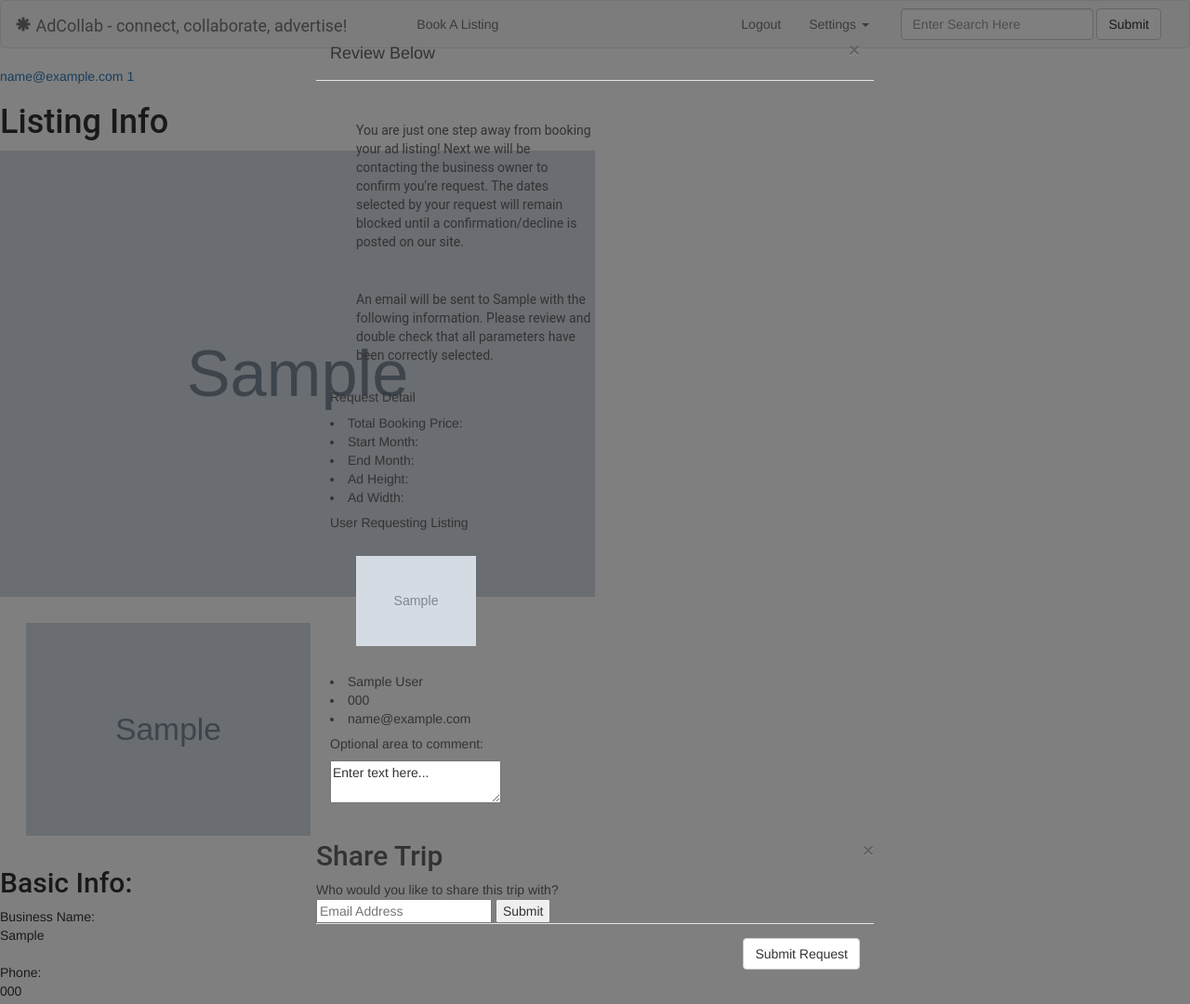
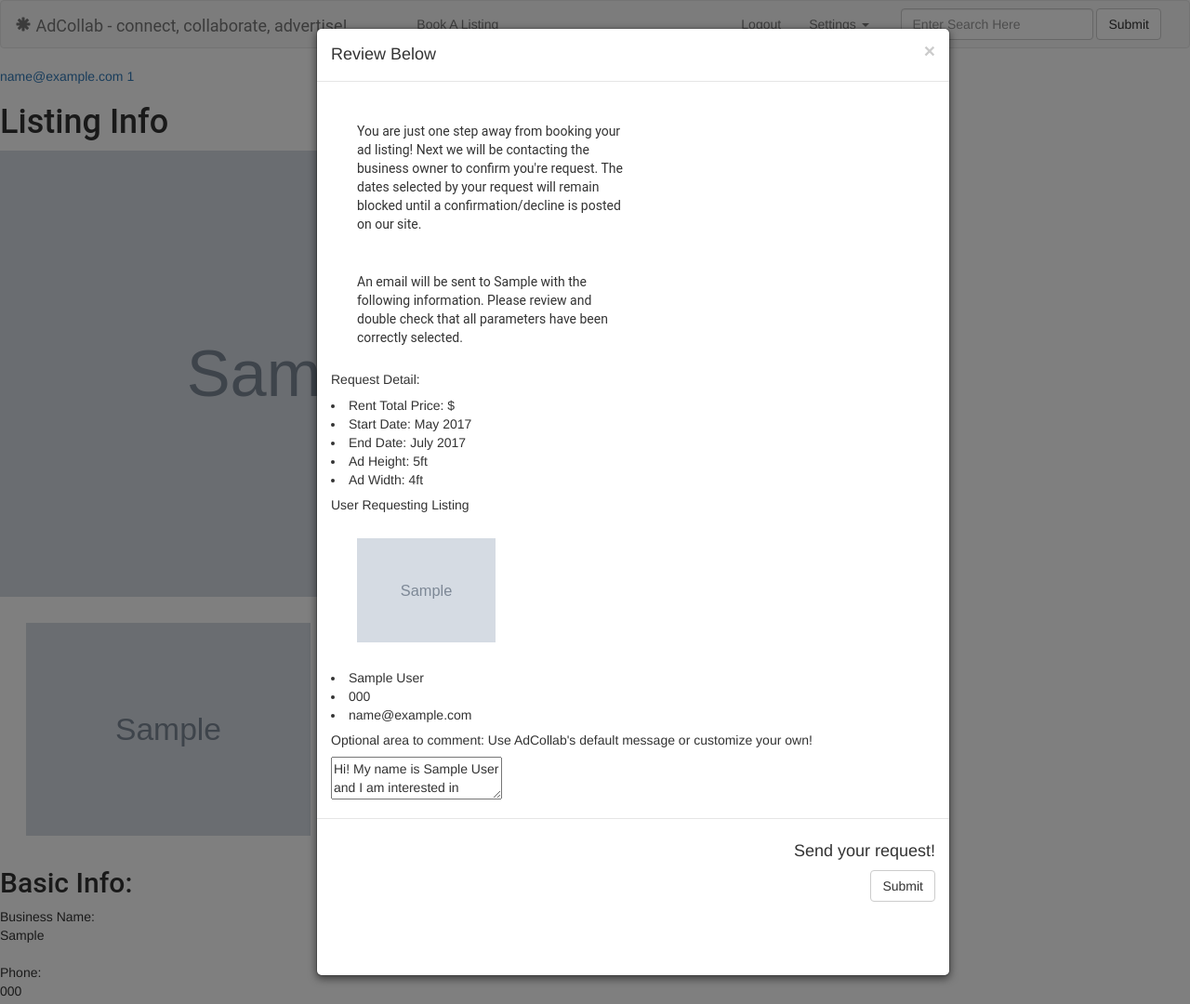
Before and after one commit to dvmazuera/AdCollab-Flask, a Flask app: page /listing/1 in a window 1280 px wide, after a click on "Request This Listing!". Shown: the whole page at 93% size. Run offline with Flask 2, Linux system fonts and the light colour scheme; the visitor is signed in with stand-in values (Sample User, id 1); tables that the repository leaves empty hold one stand-in row (values such as "Sample post"); grey boxes marked "Sample" are stand-in pictures; some libraries are stand-ins or nearby versions.

Commit message:
Got Email to send through properly, but the rental records is not set up.

```diff
--- a/server.py
+++ b/server.py
@@ -2,11 +2,15 @@
 from flask import Flask, jsonify, render_template, request, flash, redirect, session
 from flask_debugtoolbar import DebugToolbarExtension
 from model_project import connect_to_db, db, User, Listings, Rental_Records
+
+import sendgrid
+import os
+from sendgrid.helpers.mail import *
+
+ALLOWED_EXTENSIONS = set(['pdf', 'png', 'jpg', 'jpeg', 'gif'])
 import json
 import bcrypt
 import re
-
-
 
 app = Flask(__name__)
 app.secret_key = "ABC"
@@ -300,10 +304,12 @@
     user_id = session.get("user")
     print user_id
     user = User.query.filter_by(user_id=user_id).first()
+
     user_photo = "/static/img/" + str(user.user_photo)
 
     listing = Listings.query.get(int(listing_id))
     listing_owner_photo = "/static/img/" + str(listing.owner_picture)
+
     listing_image= "/static/img/" + str(listing.listing_photo)
 
 
@@ -392,58 +398,122 @@
 
 
 
+#######################################################################################################
+
+@app.route('/emailDetail.json' , methods=['POST'])
+def email_detail():
+    """Show map of SF with filters."""
+
+    rent_price = int(request.form.get('rent_price'))
+    start_month = request.form.get('startMonth')
+    end_month = request.form.get('endMonth')
+    ad_height = float(request.form.get('adHeight'))
+    ad_width = float(request.form.get('adWidth'))
+    requester_name = request.form.get('requesterName')
+    requester_phone = request.form.get('requesterPhone')
+    requester_email = request.form.get('requesterEmail')
+    requester_comment = request.form.get('requesterComment')
+    listing_email = request.form.get('listingEmail')
+    listing_name = request.form.get('listingName')
+    listing_business = request.form.get('listingBusiness')
+
+    # Retrieves listings from db_queries
+    email = request_email(rent_price, start_month, end_month,ad_height, ad_width, requester_name, requester_phone, requester_email, requester_comment, listing_name, listing_email, listing_business)
+    # confirm = confirm_request_email(rent_price, start_month, end_month,ad_height, ad_width, requester_name, requester_phone, requester_email, requester_comment, listing_name, listing_email, listing_business)
+
+    # record = Rental_Records(listing_id=listing_business, rental_id=requester_name, start_date=start_month, end_date=end_month, total_price=rent_price)
+    # requester_name, requester_phone, requester_email, requester_comment, listing_name, listing_email, listing_business
+
+    # db.session.add(record)
+    # db.session.commit()
+
+
+    return jsonify(email)
 
 
 
-# @app.route('/send_text.json', methods=["POST"])
-# def send_text():
-#     """Creates a new message in the MessagesToSend table"""
+def request_email(rent_price, start_month, end_month,ad_height, ad_width, requester_name, requester_phone, requester_email, requester_comment, listing_name, listing_email, listing_business):
+    print listing_email
+    print listing_business
 
-#     user = User.query.get(session["user"])
-#     if user.phone:
-#         time = request.form.get("cleaningtime")
-#         message = MessageToSend(user_id=session["user"], time= time)
-#         db.session.add(message)
-#         db.session.commit()
-#         result = {'info_message': 'True',
-#                    'number': user.phone}
-#         return jsonify(result)
-#     else:
-#         flash("You must have a phone number to get texts")
-#         result = {'info_message': 'False'}
-#         return jsonify(result)
+    sg = sendgrid.SendGridAPIClient(apikey=os.environ.get('SENDGRID_API_KEY'))
+    from_email = Email("dvmazuera@gmail.com")
+    to_email = Email("dvmcoupons@gmail.com")
+    subject = "Your Listing:'" + listing_business + "' has Received a Request!"
+    # content = Content("text/html", "<p> Hello " +listing_name + "! </p><br><p>"+ requester_name + " has shown interest in your listing! He would like to rent " + ad_height + "ft by " + ad_width + "ft of your available listing space for the months: " + start_month + " through " + end_month + " for a grand total of: $" + rent_price + ".</p><br><br><p>Here is a short comment from him: "+ requester_comment +" </p> CLICK <a href=\"" + link + "\">here</a> to see the info on your listing page and CONFIRM or DECLINE this request.</p><br><br><p>-AdCollab Marketing Team</p>")
+    content = Content("text/html", "Hello ")
+    mail = Mail(from_email, subject, to_email, content)
+    response = sg.client.mail.send.post(request_body=mail.get())
+    print(response.status_code)
+    print(response.body)
+    print(response.headers)
+
+
+
+
+#     sg = sendgrid.SendGridAPIClient(apikey=os.environ.get('SENDGRID_API_KEY'))
+#     from_email = Email("dvmazuera@gmail.com")
+#     to_email = Email("dvmcoupons@gmail.com")
+#     subject = "Sending with SendGrid is Fun"
+#     content = Content("text/plain", "and easy to do anywhere, even with Python")
+#     mail = Mail(from_email, subject, to_email, content)
+#     response = sg.client.mail.send.post(request_body=mail.get())
+#     print(response.status_code)
+#     print(response.body)
+#     print(response.headers)
 
 
 
 
 
 
-
-#######################################################################################################
+# def confirm_request_email(rent_price, start_month, end_month,ad_height, ad_width, requester_name, requester_phone, requester_email, requester_comment, listing_name, listing_email, listing_business):
+#     sg = sendgrid.SendGridAPIClient(apikey=os.environ.get('SENDGRID_API_KEY'))
+#     from_email = Email("request@adcollab.com")
+#     to_email = Email("dvmcoupons@gmail.com")
+#     subject = "Your request has been sent for'" + listing_business + "'! - AdCollab"
+#     # content = Content("text/html", "<p> Hello " +requester_name + "! </p><br><p> This email is to confirm that"+ listing_name + "from"+ listing_business+" has received your request email!</p><br><p> The email shows the following: </p><br><p>'"+ requester_name + "would like to rent " + ad_height + "ft by " + ad_width + "ft of the available listing space for the months: " + start_month + " through " + end_month + " for a grand total of: $" + rent_price + ".</p><br><br><p>Here is a short comment from him: "+ requester_comment +" </p> Once she has CONFIRMED or DECLINED this request, we will notify you through email. </p><br><br><p>-AdCollab Marketing Team</p>")
+#     content = Content("text/html", "Hello ")
+#     mail = Mail(from_email, subject, to_email, content)
+#     response = sg.client.mail.send.post(request_body=mail.get())
+#     response = sg.client.mail.send.post(request_body=mail.get())
+#     print(response.status_code)
+#     print(response.body)
+#     print(response.headers)
 
 
-# @app.route('/process_booking', methods=['POST'])
-# def process_booking():
-#     """Process new booking to DB."""
-
-#     # Get form variables
-#     start_date = request.form.get("start_date")
-#     end_date = request.form.get("end_date")
-#     ad_height = request.form.get("ad_height")
-#     ad_width = request.form.get("ad_width")
-#     price = request.form.get("result")
-
-#     is_active = True
-#     user_id = session.get("user")
 
 
-#     record = Rental_Records(user_id=user_id, start_date=start_date, end_date=end_date,
-#                 ad_height=ad_height, price=price, is_active=is_active)
+
+# @app.route('/submit-request/<listing_id>.json', methods=['POST'])
+# def submit_request(listing_id):
+#     """make trie viewable by another user"""
+
+#     share_email = request.form.get("email")
+#     total_price = request.args.get('rent-price')
+#     start_date = request.args.get('startMonth')
+#     end_date = request.args.get('endMonth')
+#     ad_height = float(request.args.get('adHeight'))
+#     ad_width = float(request.args.get('adWidth'))
+#     requester_id = session['user']
+#     listing_business = Listing.query.get(listing_id).business
+
+#     requester_name = request.args.get('userName')
+#     user_comment = request.args.get('userComment')
+#     listing_link = 'http://localhost:5000/listing/' + listing_id
+
+
+#     owner = User.query.filter_by(email=share_email).all()
+#     owner_id= owner.id
+#     record = Rental_Records(listing_id=listing_id, requester_id=requester_id, owner_id=owner_id, start_date=start_date, end_date=end_date,
+#                 ad_height=ad_height, ad_width=ad_width, total_price=total_price, is_active=is_active)
 
 #     db.session.add(record)
 #     db.session.commit()
 
-#     flash("Booking confirmed!!!")
+#     request_email(share_email, listing_business, requester_name, total_price, start_date, end_date, ad_height, ad_width, user_comment, listing_link)
+
+#     flash("Booking Request Emailed!!!")
 
 #     return redirect("/book_listing")
 
@@ -454,15 +524,14 @@
 
 
 
+@app.route("/book_listing")
+def book_listings():
+    """Show list of listings."""
 
-# @app.route("/book_listing")
-# def book_listings():
-#     """Show list of listings."""
+    rentals = Rental_Records.query.order_by('rental_id').all()
 
-#     rentals = Rental_Records.query.order_by('rental_id').all()
-
-#     return render_template("use_rental_confirmation.html",
-#                             rentals=rentals)
+    return render_template("use_rental_confirmation.html",
+                            rentals=rentals)
 
 
 
--- a/static/css/all.css
+++ b/static/css/all.css
@@ -60,3 +60,23 @@
     width:682px;
     height:530px;
 }
+
+.modal-submit-content{
+    width:682px;
+    height:1020px;
+    position: relative;
+    background-color: #fff;
+    -webkit-background-clip: padding-box;
+    background-clip: padding-box;
+    border: 1px solid #999;
+    border: 1px solid rgba(0,0,0,.2);
+    border-radius: 6px;
+    outline: 0;
+    -webkit-box-shadow: 0 3px 9px rgba(0,0,0,.5);
+    box-shadow: 0 3px 9px rgba(0,0,0,.5)
+}
+
+#comment-area{
+  height: 100px;
+  width: 250px;
+}
--- a/templates/listing_details.html
+++ b/templates/listing_details.html
@@ -120,81 +120,98 @@
 
 
 
+<!-- Trigger the modal with a button -->
+<button id="email-modal-button" type="button" class="btn btn-info btn-lg" data-toggle="modal" data-target="#Modal">Request This Listing!</button>
 
-<!-- Trigger the modal with a button -->
-<button type="button" class="btn btn-info btn-lg" data-toggle="modal" data-target="#Modal">Request This Listing!</button>
 <!-- Modal -->
 <div id="Modal" class="modal fade" role="dialog">
   <div class="modal-dialog">
+
     <!-- Modal content-->
     <div class="modal-submit-content">
       <div class="modal-header">
         <button type="button" class="close" data-dismiss="modal">&times;</button>
         <h4 class="modal-title">Review Below</h4>
       </div>
-
       <div class="modal-body">
         <p> You are just one step away from booking your ad listing! Next we will be contacting the business owner to confirm you're request. The dates selected by your request will remain blocked until a confirmation/decline is posted on our site.</p>
         <p> An email will be sent to {{ listing.business }} with the following information. Please review and double check that all parameters have been correctly selected.</p>
-          <h5> Request Detail </h5>
-          <li > Total Booking Price: <span id="modal-total" >&nbsp;</span></li>
-          <li> Start Month: </li>
-          <li> End Month: </li>
-          <li> Ad Height: </li>
-          <li> Ad Width: </li>
+        <h5> Request Detail: </h5>
+        <li id="modal-rent-price"> Total Booking Price: </li>
+        <li id="modal-start-month"> Start Month: </li>
+        <li id="modal-end-month"> End Month: </li>
+        <li id="modal-ad-height"> Ad Height: </li>
+        <li id="modal-ad-width"> Ad Width: </li>
         <h5> User Requesting Listing</h5>
-          <p><img src='{{ user_photo }}' width="50%" height="50%"/> </p>
-          <li> {{ user.first_name }} {{ user.last_name }}</li>
-          <li> {{ user.phone }}</li>
-          <li> {{ user.email }}</li>
-          <h5> Optional area to comment:</h5>
-          <textarea name="comment" form="usrform">Enter text here...</textarea>
+        <p><img id="requester-photo" src='{{ user_photo }}' width="50%" height="50%"/> </p>
+        <li id="requester-name"> {{ user.first_name }} {{ user.last_name }}</li>
+        <li id="requester-phone"> {{ user.phone }}</li>
+        <li id="requester-email"> {{ user.email }}</li>
+        <h5> Optional area to comment: Use AdCollab's default message or customize your own!</h5>
+        <textarea name="comment" id="requester-comment" form="usrform">Hi! My name is {{user.first_name}} {{user.last_name}} and I am interested in booking your ad listing! </textarea>
+          <li id="listing_email" hidden> dvmcoupons@gmail.com</li>
+          <li id="listing_business" hidden> {{ listing.business }}</li>
+          <li id="listing_name" hidden>Sheyna</li>
+
+      </div>
+      <div class="modal-footer"> <h4>Send your request!</h4>
+        <button type="button" id="email-submit-button" class="btn btn-default" data-dismiss="modal">Submit</button>
       </div>
 
-        <div class="form-content">
-            <span class="close" id="closeShareTrip">&times;</span>
-            <h2>Share Trip</h2>
-              <form id="share_form" method="POST">Who would you like to share this trip with?<br>
-                <input id="shareEmail" placeholder="Email Address" type="text" name="shareEmail">
-                <input type="submit" id="share_submit_button">
-              </form>
-              <form id="invite_form" action="/invite-user" method="POST" hidden>This user does not exist would you like to invite them to join SOJOURNAL?<br>
-                <input id="inviteEmail" placeholder="Email Address" type="text" name="inviteEmail">
-                <input type="submit" id="invite_submit_button">
-              </form>
-        </div>
 
-        <div class="modal-footer">
-          <button type="button" class="btn btn-default" data-dismiss="modal">Submit Request</button>
     </div>
 
   </div>
 </div>
-</div>
 
-<!-- user.user_id
-user.email
-user.phone -->
+
+<script>
+
+
+  $("#email-modal-button").on('click', function(){
+            var rent_price = $('#rent-price-result').text()
+            var startMonth = $('#start_date option:selected').text()
+            var endMonth = $('#end_date option:selected').text()
+            var adHeight = $('#ad-height').val()
+            var adWidth = $('#ad-width').val()
+
+            $("#modal-rent-price").html("Rent Total Price: $"+ rent_price)
+            $("#modal-start-month").html("Start Date: "+ startMonth)
+            $("#modal-end-month").html("End Date: "+ endMonth)
+            $("#modal-ad-height").html("Ad Height: "+adHeight+"ft")
+            $("#modal-ad-width").html("Ad Width: "+adWidth+"ft")
+  });
+
+
+$("#email-submit-button").on('click', function(){
+            var emailDetail = {
+            "rent_price": $('#rent-price-result').text(),
+            "startMonth": $('#start_date option:selected').text(),
+            "endMonth": $('#end_date option:selected').text(),
+            "adHeight": $('#ad-height').val(),
+            "adWidth": $('#ad-width').val(),
+            "requesterName": $('#requester-name').text(),
+            "requesterPhone": $('#requester-phone').text(),
+            "requesterEmail": $('#requester-email').text(),
+            "requesterComment": $('#requester-comment').text(),
+            "listingEmail": $('listing-email').text(),
+            "listingName": $('listing-name').text(),
+            "listingBusiness": $('listing-email').text()
+          }
+          console.log(emailDetail)
+
+          $.post('/emailDetail.json', emailDetail, function(email){
+              console.log("You did it!")
+              alert("Listing Request Sent! Check Your Email for Confirmation.")
+          });
+
+});
 
 
 
+</script>
 
 
-<!--
-
--if text -
-
-    <div id="Booking"></div>
-
-    {% if 'login' in session %}
-        <form id="send_text">
-            <input name="request_booking" id="request_booking" type="hidden">
-            <input type="submit" name="submit" value="Request Booking">
-        </form>
-    {% else %}
-        <a href='/' id="logintextbtn"><button>Login to Request Booking</button></a>
-    {% endif %}
-     -->
 
 
 
@@ -203,6 +220,7 @@
 
 <script src="http://code.jquery.com/jquery.js"></script>
 <script src="/static/js/booking.js"></script>
+<!-- <script src="/static/js/ad_modal.js"></script> -->
 <!-- <script src="/static/js/text.js"></script> -->
 
 {% endblock %}
```
Also changed, not shown: helper.py (added, +14 -0 lines), 2 other files. Lines whose indentation alone changed are shown as unchanged.
